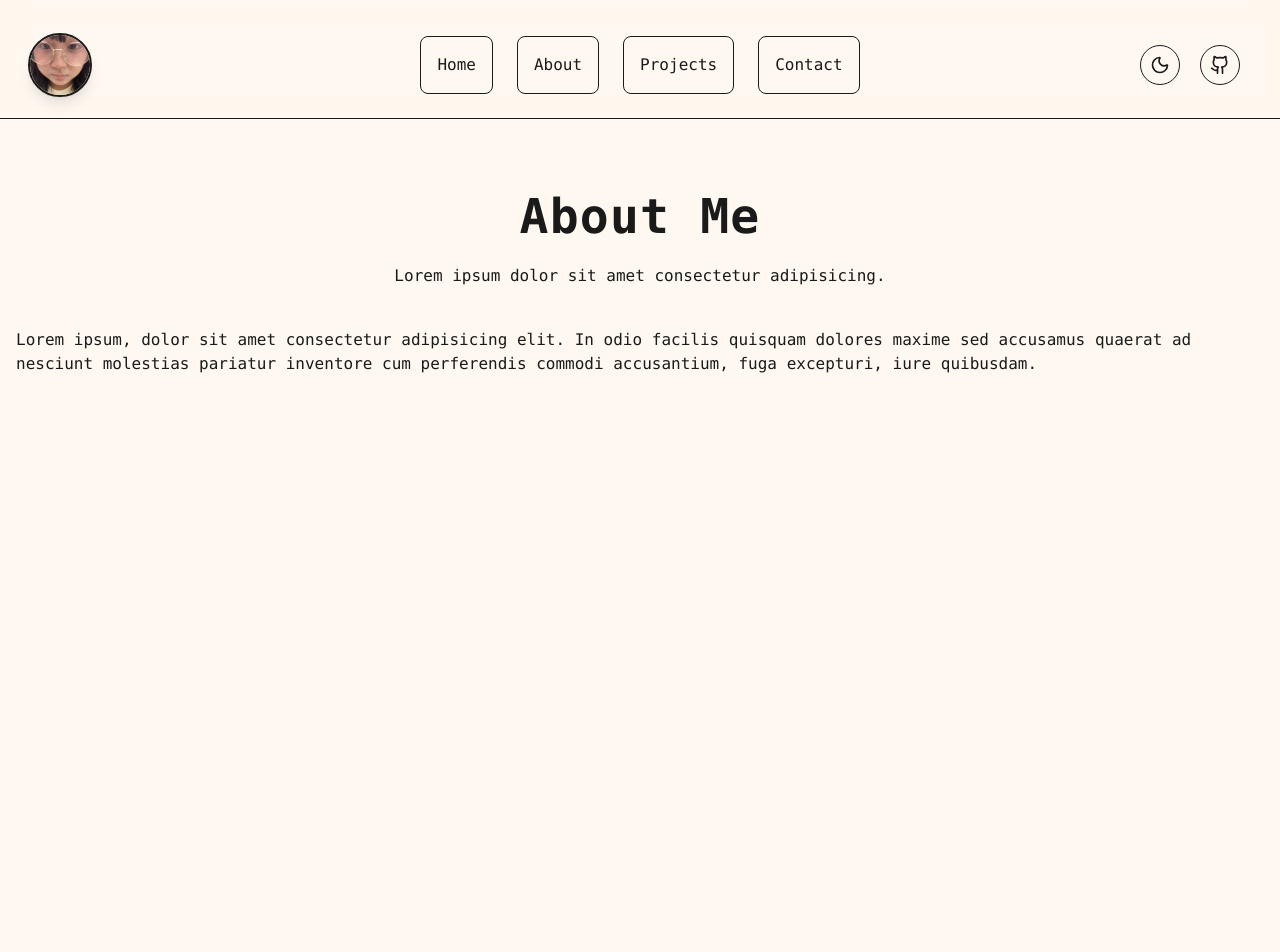
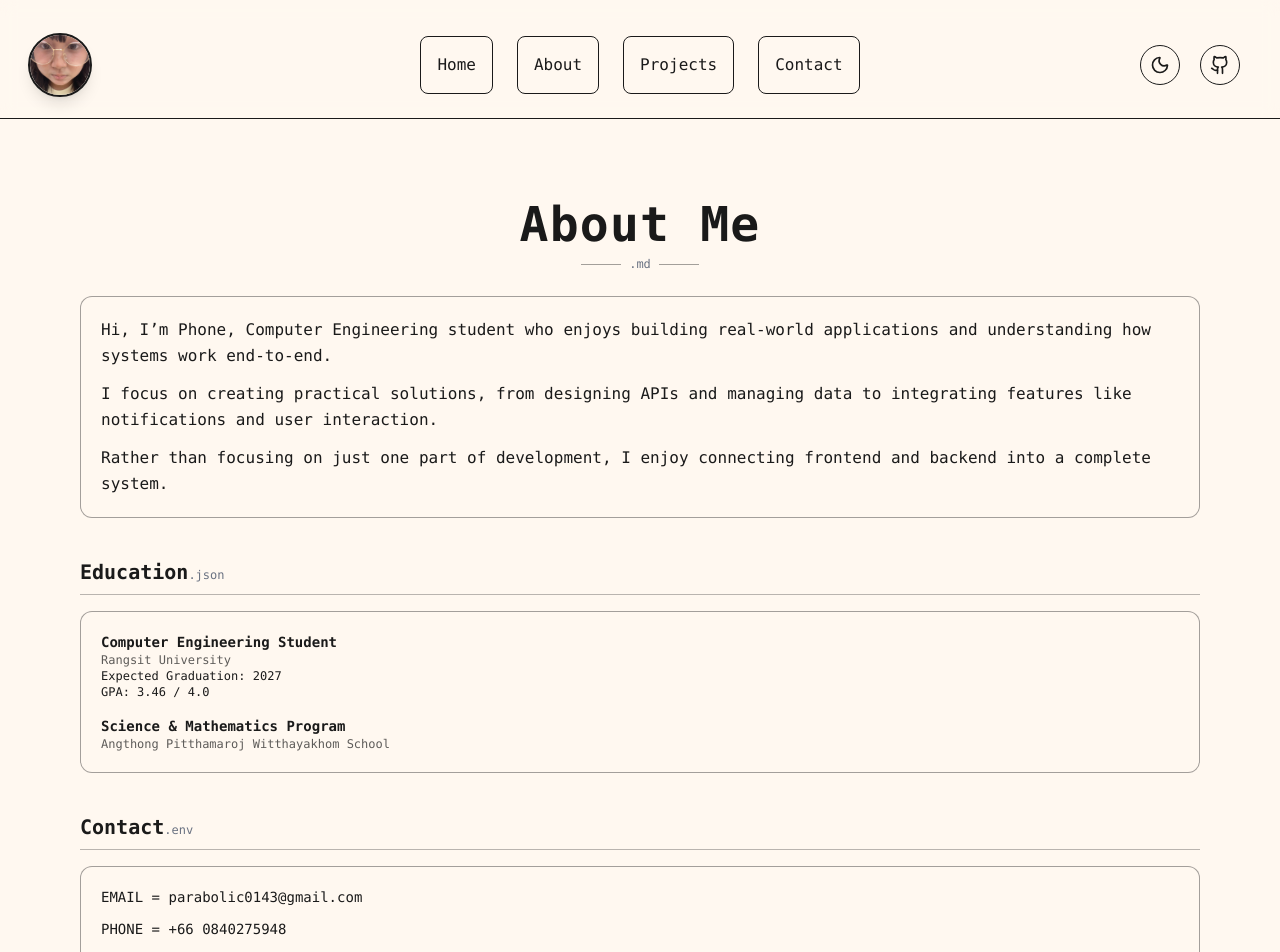
Before and after one commit to Pjizen0143/RSU-Portfolio, a Next.js app in the folder frontend/: page /about in a window 1280 px wide. Shown: the top 952 px of the page. Before the commit the page ends 800 px from the top, so only its background shows below. Built offline with nearby package versions, Linux system fonts and the light colour scheme.

Commit message:
feat: complete about page

```diff
--- a/frontend/app/(user)/about/page.tsx
+++ b/frontend/app/(user)/about/page.tsx
@@ -1,9 +1,103 @@
 export default function AboutPage() {
     return (
-        <div className="container mx-auto px-4 py-8">
-            <h1 className="tracking-wide text-4xl md:text-5xl font-bold text-center mx-6 mb-6">About Me</h1>
-            <p className="text-center mb-10">Lorem ipsum dolor sit amet consectetur adipisicing.</p>
-            <p>Lorem ipsum, dolor sit amet consectetur adipisicing elit. In odio facilis quisquam dolores maxime sed accusamus quaerat ad nesciunt molestias pariatur inventore cum perferendis commodi accusantium, fuga excepturi, iure quibusdam.</p>
+        <div className="mx-10 md:mx-20 py-10">
+
+            {/* Title (center เหมือนเดิม แต่เพิ่ม balance) */}
+            <div className="text-center mb-6">
+                <h1 className="tracking-wide text-4xl md:text-5xl font-bold">
+                    About Me
+                </h1>
+                <div className="flex items-center justify-center gap-2 mt-2">
+                    <div className="h-px w-10 bg-primary opacity-40" />
+                    <span className="text-xs text-gray-500">.md</span>
+                    <div className="h-px w-10 bg-primary opacity-40" />
+                </div>
+            </div>
+
+            {/* Intro */}
+            <section className="mb-10 border border-primary/40 rounded-xl p-5 bg-bg/80 leading-relaxed
+                                hover:border-primary transition">
+                <p>
+                    Hi, I’m Phone,  Computer Engineering student who enjoys building real-world applications
+                    and understanding how systems work end-to-end.
+                </p>
+
+                <p className="mt-3">
+                    I focus on creating practical solutions, from designing APIs and managing data
+                    to integrating features like notifications and user interaction.
+                </p>
+
+                <p className="mt-3">
+                    Rather than focusing on just one part of development,
+                    I enjoy connecting frontend and backend into a complete system.
+                </p>
+            </section>
+
+            {/* Education */}
+            <section className="mb-10">
+                <div className="flex items-baseline mb-2">
+                    <h2 className="text-xl font-bold">Education</h2>
+                    <span className="text-xs text-gray-500">.json</span>
+                </div>
+                <hr className="border-primary opacity-30 mb-4" />
+
+                <div className="border border-primary/40 rounded-xl p-5 space-y-4 bg-bg/80 text-sm
+                                hover:border-primary transition">
+                    <div>
+                        <p className="font-semibold">
+                            Computer Engineering Student
+                        </p>
+                        <p className="opacity-70 text-xs">
+                            Rangsit University
+                        </p>
+                        <p className="text-xs">Expected Graduation: 2027</p>
+                        <p className="text-xs">GPA: 3.46 / 4.0</p>
+                    </div>
+
+                    <div>
+                        <p className="font-semibold">
+                            Science & Mathematics Program
+                        </p>
+                        <p className="opacity-70 text-xs">
+                            Angthong Pitthamaroj Witthayakhom School
+                        </p>
+                    </div>
+                </div>
+            </section>
+
+            {/* Contact */}
+            <section>
+                <div className="flex items-baseline mb-2">
+                    <h2 className="text-xl font-bold">Contact</h2>
+                    <span className="text-xs text-gray-500">.env</span>
+                </div>
+                <hr className="border-primary opacity-30 mb-4" />
+
+                <div className="border border-primary/40 rounded-xl p-5 space-y-3 bg-bg/80 text-sm font-mono
+                                hover:border-primary transition">
+                    <p>
+                        EMAIL ={" "}
+                        <a
+                            href="mailto:parabolic0143@gmail.com"
+                            className="hover:opacity-70 hover:underline"
+                        >
+                            parabolic0143@gmail.com
+                        </a>
+                    </p>
+
+                    <p>
+                        PHONE ={" "}
+                        <a
+                            href="tel:+66840275948"
+                            className="hover:opacity-70 hover:underline"
+                        >
+                            +66 0840275948
+                        </a>
+                    </p>
+
+                    <p>LOCATION = Pathum Thani, Thailand</p>
+                </div>
+            </section>
         </div>
     );
 }
```
